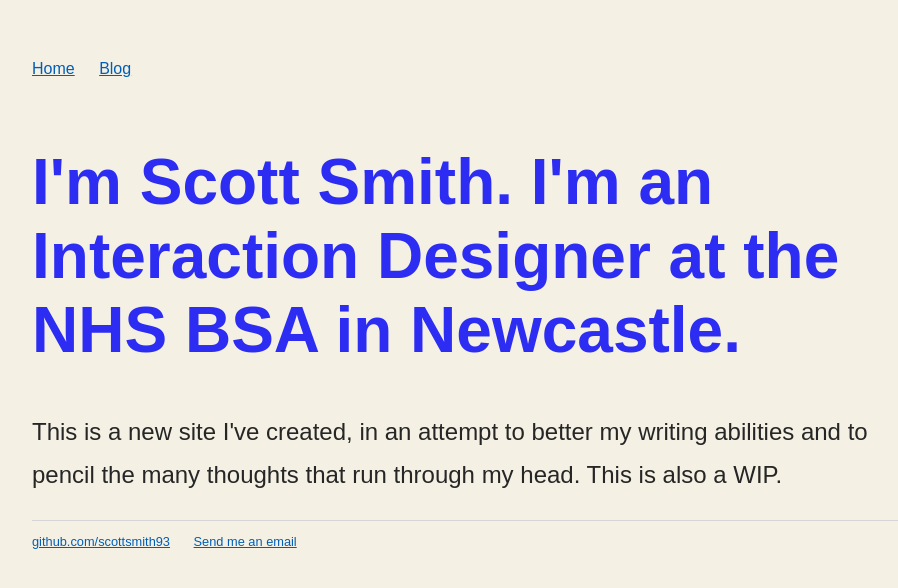
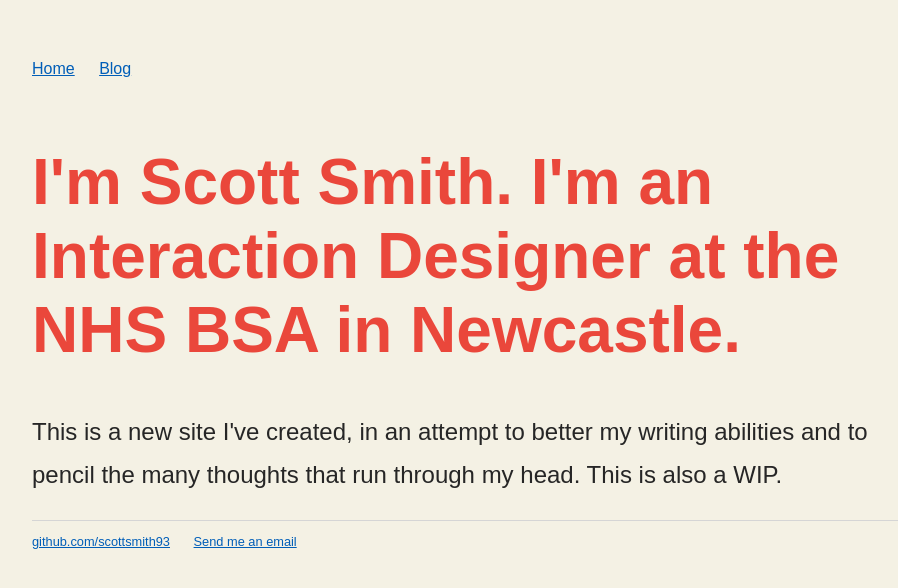
Before and after one commit to scottsmith93/scottsmith.github.io, a Jekyll site: the page built from index.html, in a window 1280 px wide. Shown: the top 588 px of the page, without its empty margins (160-1058 px from the left). Built offline with Jekyll 4.4.1, drawn with Linux system fonts in a browser that asks for light colours; some web fonts are replaced.

Commit message:
Update main.css

```diff
--- a/css/main.css
+++ b/css/main.css
@@ -4,12 +4,13 @@
     background-color: #F4F1E4;
 }
 nav ul, footer ul {
-    font-family:'HK-Grotesk', 'Arial', 'Sans-Serif';
+    font-family:'silka_monolight', 'Arial', 'Sans-Serif';
     padding: 0px;
     list-style: none;
     font-weight: normal;
 }
 nav ul li, footer ul li {
+    font-family:'silka_monolight', 'Arial', 'Sans-Serif';
     display: inline;
     margin-right: 20px;
 }
@@ -19,24 +20,25 @@
 }
 a:hover {
     text-decoration: none;
-    color: #7C2855;
+    color: #262626;
+    background-color: #2BEDB1;
 }
 a:active {
     text-decoration: none;
-    background-color: #E03885;
+    background-color: #096D4C;
     color: #ffffff;
 }
 h1 {
     font-size: 4em;
     font-family:'silka_monobold', 'Arial', 'Sans-Serif';
-    color: #2C2CF2;
+    color: #EA473B;
     padding-top:24px;
 }
 h2 {
-    font-size: 2em;
+    font-size: 2.5em;
     font-family:'silka_monobold', 'Arial', 'Sans-Serif';
-    color: #17303A;
-    padding-top:16px;
+    color: #EA473B;
+    padding-top:24px;
 }
 p {
     font-size: 1.5em;
```
